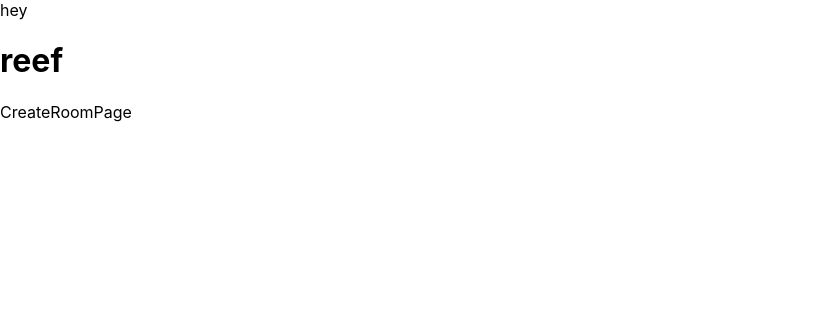
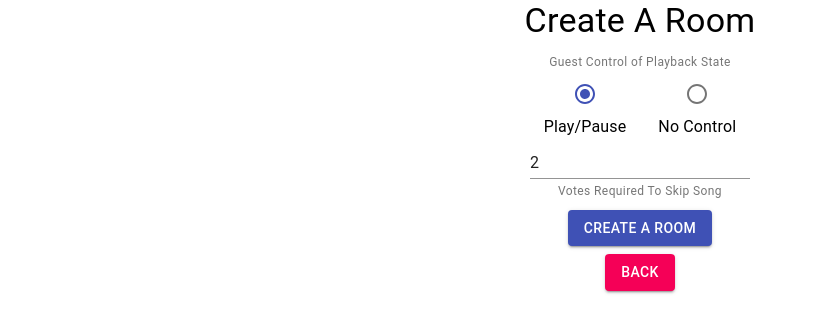
Before and after one commit to elsowiny/HousePartySpotify, a React (Create React App) app in the folder music_controller/frontend/: page /create in a window 1280 px wide. Shown: the top 332 px of the page, without its empty margins (0-815 px from the left). Built offline with nearby package versions, Linux system fonts and the light colour scheme.

Commit message:
added rest endpoint for POST request to make a room, and a UI with REACT, must use the django server to use the react form and have it send to the correct path as this is using fetch /api/create-room path which relies on the server being django

```diff
--- a/music_controller/frontend/package.json
+++ b/music_controller/frontend/package.json
@@ -3,6 +3,7 @@
   "version": "0.1.0",
   "private": true,
   "dependencies": {
+    "@material-ui/core": "^4.11.4",
     "@testing-library/jest-dom": "^5.11.4",
     "@testing-library/react": "^11.1.0",
     "@testing-library/user-event": "^12.1.10",
--- a/music_controller/frontend/public/index.html
+++ b/music_controller/frontend/public/index.html
@@ -2,28 +2,8 @@
 <html lang="en">
   <head>
     <meta charset="utf-8" />
-    <link rel="icon" href="%PUBLIC_URL%/favicon.ico" />
-    <meta name="viewport" content="width=device-width, initial-scale=1" />
-    <meta name="theme-color" content="#000000" />
-    <meta
-      name="description"
-      content="Web site created using create-react-app"
-    />
-    <link rel="apple-touch-icon" href="%PUBLIC_URL%/logo192.png" />
-    <!--
-      manifest.json provides metadata used when your web app is installed on a
-      user's mobile device or desktop. See https://developers.google.com/web/fundamentals/web-app-manifest/
-    -->
-    <link rel="manifest" href="%PUBLIC_URL%/manifest.json" />
-    <!--
-      Notice the use of %PUBLIC_URL% in the tags above.
-      It will be replaced with the URL of the `public` folder during the build.
-      Only files inside the `public` folder can be referenced from the HTML.
 
-      Unlike "/favicon.ico" or "favicon.ico", "%PUBLIC_URL%/favicon.ico" will
-      work correctly both with client-side routing and a non-root public URL.
-      Learn how to configure a non-root public URL by running `npm run build`.
-    -->
+
     <title>React App</title>
 
   </head>
@@ -32,15 +12,6 @@
     <div id="main">
     <div id="root"></div>
     </div>
-    <!--
-      This HTML file is a template.
-      If you open it directly in the browser, you will see an empty page.
 
-      You can add webfonts, meta tags, or analytics to this file.
-      The build step will place the bundled scripts into the <body> tag.
-
-      To begin the development, run `npm start` or `yarn start`.
-      To create a production bundle, use `npm run build` or `yarn build`.
-    -->
   </body>
 </html>
--- a/music_controller/frontend/src/App.js
+++ b/music_controller/frontend/src/App.js
@@ -1,11 +1,9 @@
 import HomePage from "./components/HomePage.jsx";
 
-function App(props) {
+function App() {
   return (
 
     <div className="App">
-      hey
-         <h1>{props.name}</h1>
          <HomePage />
 
 
--- a/music_controller/frontend/src/components/CreateRoomPage.jsx
+++ b/music_controller/frontend/src/components/CreateRoomPage.jsx
@@ -1,14 +1,100 @@
-import React from 'react';
+import React, { useState, useEffect } from 'react';
+import {
+  Button, Grid, Typography, TextField, FormControl, FormHelperText,
+  Radio, RadioGroup, FormControlLabel
+} from '@material-ui/core'
+import { Link } from 'react-router-dom';
 
 
-function CreateRoomPage(props) {
-    return (
-      <div className="CreateRoomPage">
-         <p>CreateRoomPage</p>
+function CreateRoomPage() {
+  const defaultVotes = 2;
+  const [guestCanPause, setGuestCanPause] = useState(true);
+  const [votesToSkip, setVotes] = useState(defaultVotes);
+  //const [state, setState] = useState(initialState);
+
+  const handleVotesChange = (e) => {
+    setVotes(e.target.value);
+  }
+  const handleGuestCanPauseChange = (e) => {
+    setGuestCanPause(e.target.value === "true" ? true : false);
+
+  }
+  const handleRoomButtonPressed = () => {
+    const requestOptions = {
+      method: "POST",
+      headers: { 'Content-Type': 'application/json'},
+      body: JSON.stringify({
+        votes_to_skip: votesToSkip,
+        guest_can_pause: guestCanPause
+      }),
+    };
+
+    fetch('/api/create-room', requestOptions).then((response) =>
+        response.json()
+    ).then((data) => console.log(data));
+
+    console.log('hey ms jackson');
+    console.log('hey ms jackson');
+
+  }
+
+  useEffect(() => {
+    console.log(votesToSkip);
+    console.log(guestCanPause);
+  })
 
 
-      </div>
-    );
-  }
+  return (
+    <Grid container spacing={1}>
+      <Grid item xs={12} align="center">
+        <Typography component="h4" variant="h4">
+          Create A Room
+        </Typography>
+      </Grid>
 
-  export default CreateRoomPage;
+      <Grid item xs={12} align="center">
+        <FormControl component="fieldset" >
+          <FormHelperText component="div">
+            <div align="center">
+              Guest Control of Playback State
+            </div>
+          </FormHelperText>
+          <RadioGroup row defaultValue="true" onChange={handleGuestCanPauseChange}>
+            <FormControlLabel value="true" control={<Radio color="primary" />}
+              label="Play/Pause"
+              labelPlacement="bottom" />
+            <FormControlLabel value="false" control={<Radio color="secondary" />}
+              label="No Control"
+              labelPlacement="bottom" />
+          </RadioGroup>
+        </FormControl>
+      </Grid>
+
+      <Grid item xs={12} align="center">
+        <FormControl>
+          <TextField required={true}
+            type="number"
+            defaultValue={defaultVotes}
+            inputProps={{ min: 1, }}
+            onChange={handleVotesChange} />
+          <FormHelperText component="div">
+            <div align="center">Votes Required To Skip Song</div>
+          </FormHelperText>
+        </FormControl>
+      </Grid>
+      <Grid item xs={12} align="center">
+        <Button color="primary"
+          variant="contained"
+          onClick={handleRoomButtonPressed}
+        >Create A Room</Button>
+      </Grid>
+      <Grid item xs={12} align="center">
+        <Button color="secondary" variant="contained" to="/" component={Link}>Back</Button>
+      </Grid>
+
+    </Grid>
+
+  );
+}
+
+export default CreateRoomPage;
--- a/music_controller/frontend/src/components/HomePage.jsx
+++ b/music_controller/frontend/src/components/HomePage.jsx
@@ -7,7 +7,7 @@ function HomePage(props) {
     return (
       <Router>
         <Switch>
-          <Route exact path="/"><p>This is the home page</p></Route>
+          <Route exact path="/"><div><p>This is the home page</p></div></Route>
           <Route exact path="/join" component={RoomJoinPage}></Route>
           <Route exact path="/create" component={CreateRoomPage}></Route>
 
--- a/music_controller/frontend/src/index.js
+++ b/music_controller/frontend/src/index.js
@@ -6,7 +6,7 @@ import reportWebVitals from './reportWebVitals';
 
 ReactDOM.render(
   <React.StrictMode>
-    <App name="reef" />
+    <App/>
   </React.StrictMode>,
   document.getElementById('root')
 );
```
Also changed, not shown: 2 other files (tests, documents, lock files or other folders).
